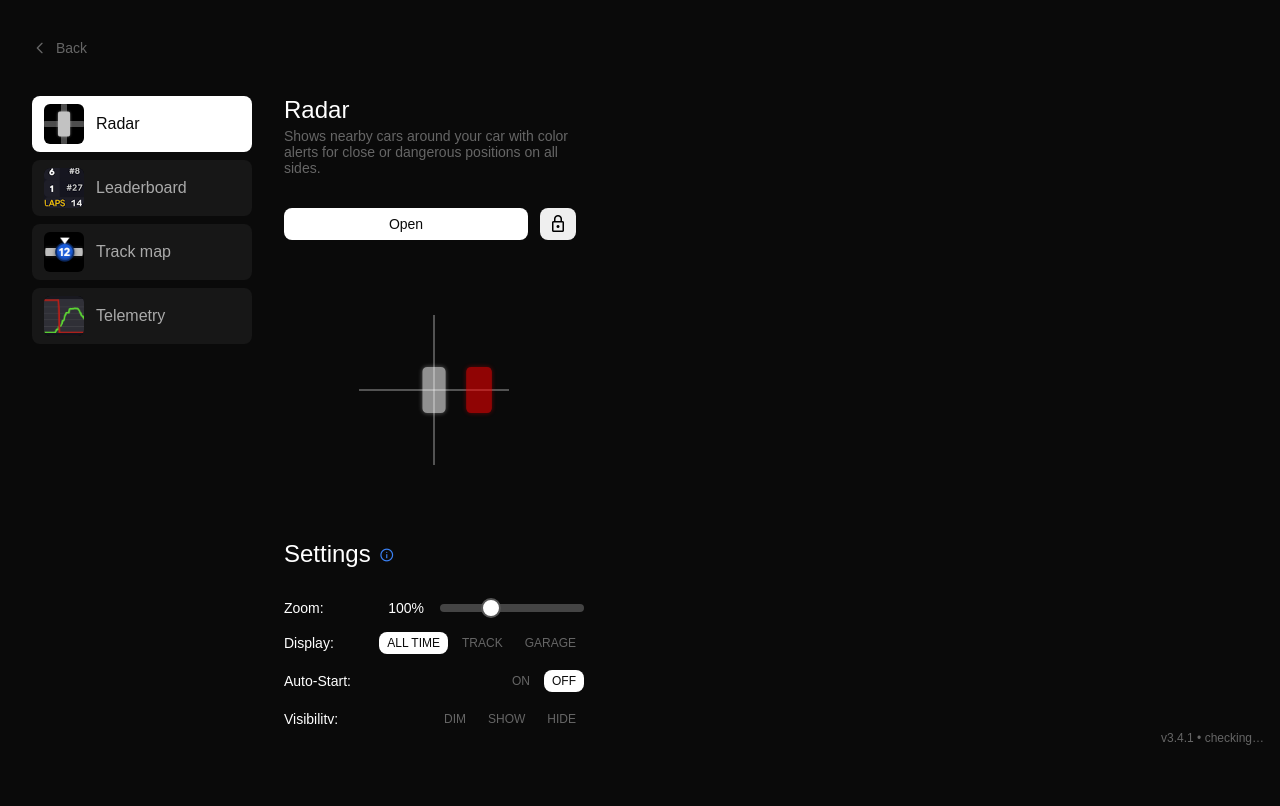
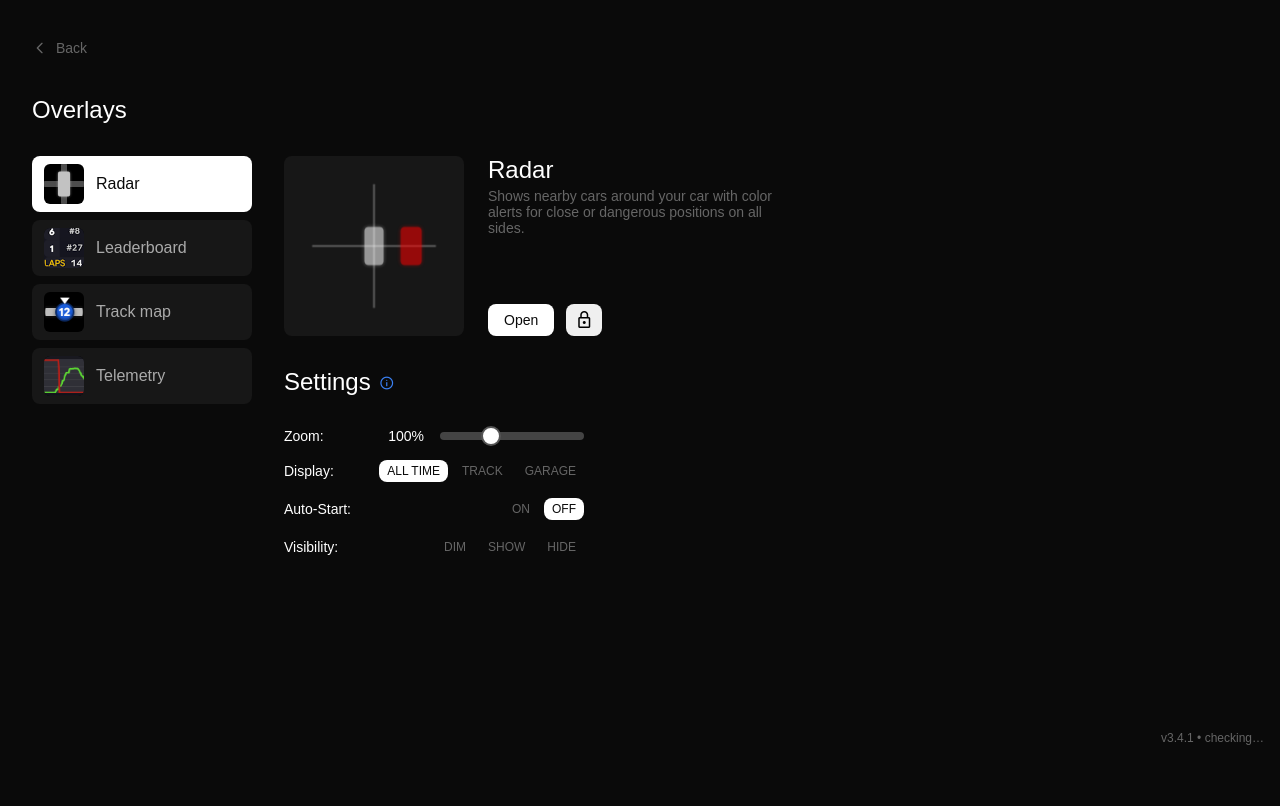
Before and after one commit to onesch/redwave-overlays, a FastAPI app: page /overlays in a window 1280 px wide. Shown: the part 48-854 px from the top of the page. After the commit the page ends 793 px from the top, so only its background shows below. Run offline with FastAPI, Linux system fonts and the light colour scheme; some web fonts are replaced.

Commit message:
feat(ui): refresh detail page static(image): update radar main image

```diff
--- a/frontend/static/css/card_detail.css
+++ b/frontend/static/css/card_detail.css
@@ -119,23 +119,48 @@
 }
 
 /* Open button */
-.action-buttons .button {
-  width: 244px;
-  height: 32px;
-}
-
-/* Lock/unlock icon button */
 .action-buttons .icon-button {
+  flex: 0 0 36px;
   width: 36px;
   height: 32px;
   padding: 0;
-
+  box-sizing: border-box;
   display: flex;
   justify-content: center;
   align-items: center;
 }
 
-/* Google icon */
+/* Lock/unlock icon button */
 .icon-button .material-symbols-outlined {
   font-size: 20px;
+  line-height: 1;
 }
+
+/* Detail Section */
+.detail-top {
+  display: flex;
+  align-items: flex-start;
+  gap: var(--spacing-xl);
+  margin-bottom: var(--spacing-2xl);
+  min-width: 0;
+}
+.detail-image {
+  flex-shrink: 0;
+  width: 180px;
+  height: 180px;
+  background-color: var(--bg-secondary);
+  border-radius: var(--border-radius-md);
+}
+.detail-image img {
+  width: 100%;
+  height: 100%;
+  object-fit: contain;
+}
+.detail-info {
+  display: flex;
+  flex-direction: column;
+  justify-content: space-between;
+  align-self: stretch;
+  flex: 1;
+  min-width: 0;
+}
--- a/frontend/templates/pages/card_detail/base_detail.html
+++ b/frontend/templates/pages/card_detail/base_detail.html
@@ -1,24 +1,6 @@
 {% block card_detail %}
-<div class="section-header">
-  <h2>{{ card_data.title }}</h2>
-  <p>{{ card_data.desc }}</p>
-</div>
-
-<div>
-  <div class="text-column action-buttons">
-    <button id="OpenBtn" class="button primary-btn">Open</button>
-    <button
-      id="ToggleMovementBtn"
-      class="button icon-button tooltip tooltip-top"
-      data-tooltip="toggle overlay movement mode (same as ctrl+shift+P)"
-    >
-      <span class="material-symbols-outlined">
-        lock
-      </span>
-    </button>
-  </div>
-  <div>
-
+<div class="detail-top">
+  <div class="detail-image">
     <img
       id="trackImage"
       src="{{ card_data.images.main }}"
@@ -31,6 +13,22 @@
       {% endfor %}
     >
   </div>
+  <div class="detail-info">
+    <div class="section-header">
+      <h2>{{ card_data.title }}</h2>
+      <p>{{ card_data.desc }}</p>
+    </div>
+    <div class="action-buttons">
+      <button id="OpenBtn" class="button primary-btn">Open</button>
+      <button
+        id="ToggleMovementBtn"
+        class="button icon-button tooltip tooltip-top"
+        data-tooltip="toggle overlay movement mode (same as ctrl+shift+P)"
+      >
+        <span class="material-symbols-outlined">lock</span>
+      </button>
+    </div>
+  </div>
 </div>
 
 <div id="settings-header" class="section-header">
@@ -38,6 +36,7 @@
   <span class="info-icon tooltip tooltip-right" data-tooltip="customize overlay behavior and appearance"><span class="material-symbols-outlined">info</span></span>
 </div>
 
+<div class="settings-container">
   <div class="range-container">
     <label for="zoomRange">
       Zoom: <span id="zoomValue">100%</span>
@@ -71,6 +70,7 @@
   </div>
 
   {% block additional_settings %}{% endblock %}
+</div>
 
 {% block overlay_scripts %}{% endblock %}
 
--- a/frontend/templates/pages/overlays.html
+++ b/frontend/templates/pages/overlays.html
@@ -9,6 +9,10 @@
   </svg>
   Back
 </a>
+
+<div class="section-header">
+  <h2>Overlays</h2>
+</div>
 
 <div class="overlays-layout">
   <aside class="overlays-sidebar">
```
Also changed, not shown: frontend/static/images/radar/main.png. Lines whose indentation alone changed are shown as unchanged.
